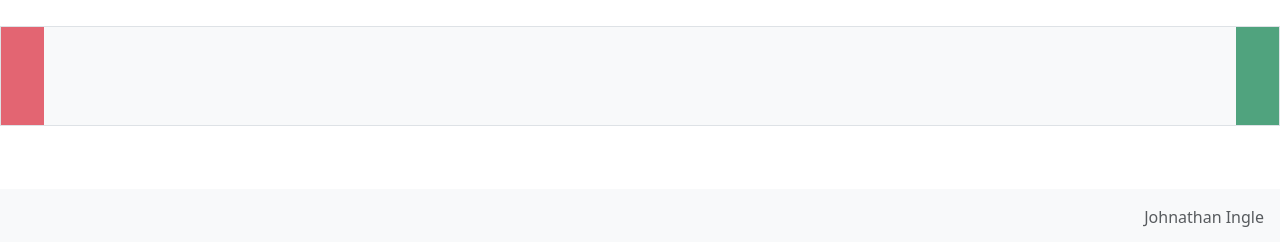
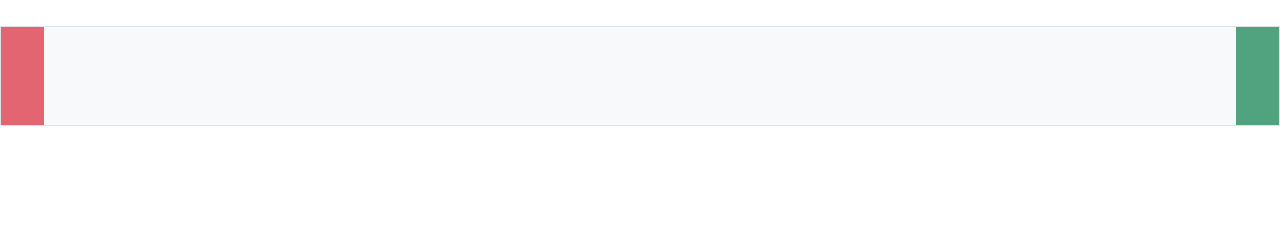
Before and after one commit to johnathaningle/workout-tracker, a Vue app: page / in a window 1280 px wide. Shown: the part 674-916 px from the top of the page. After the commit the page ends 863 px from the top, so only its background shows below. Built offline with nearby package versions, Linux system fonts and the light colour scheme.

Commit message:
Improve footer UX

```diff
--- a/src/components/FooterBar.vue
+++ b/src/components/FooterBar.vue
@@ -10,7 +10,14 @@
 </script>
 
 <style scoped>
- .spacer {
-        min-height: 100px;
-    }
+.spacer {
+    min-height: 100px;
+}
+
+footer {
+    position: fixed;
+    bottom: 0;
+    width: 100%;
+    z-index: 0;
+}
 </style>
--- a/src/components/ProgressBar.vue
+++ b/src/components/ProgressBar.vue
@@ -32,5 +32,6 @@
     width: 100%;
     position: fixed;
     bottom: 0;
+    z-index: 10;
 }
 </style>
```
